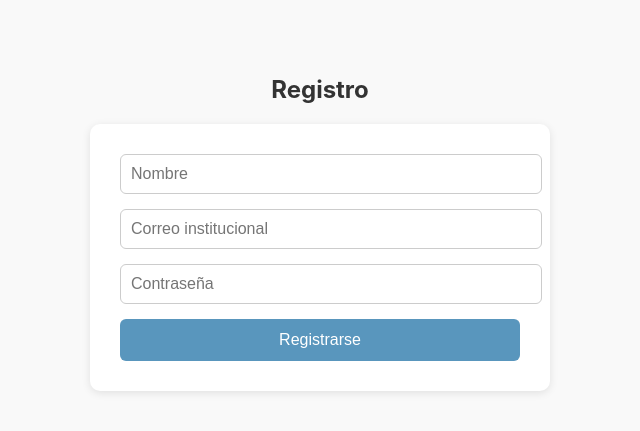
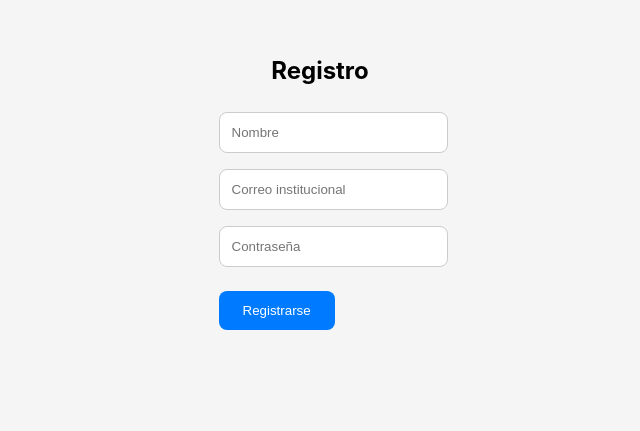
Before and after one commit to iancorral/Swapi-APP, a React (Create React App) app in the folder frontend/: page /registro in a window 1280 px wide. Shown: the part 217-648 px from the top of the page, without its empty margins (320-960 px from the left). Built offline with nearby package versions, Linux system fonts and the light colour scheme.

Commit message:
Se modifican estilos de página web

```diff
--- a/frontend/src/styles/layout.css
+++ b/frontend/src/styles/layout.css
@@ -1,50 +1,44 @@
+/* Centra completamente el contenido */
 .page-container {
   display: flex;
   flex-direction: column;
+  justify-content: center;
   align-items: center;
-  justify-content: center;
-  padding: 40px 20px;
-  min-height: 100vh;
-  background-color: #f9f9f9;
+  height: 100vh; /* 100% de la altura de la pantalla */
+  background-color: #f5f5f5; /* Opcional: fondo claro */
 }
 
-.page-container h2 {
-  margin-bottom: 20px;
-  color: #333;
-}
-
-.page-container form {
-  background-color: #fff;
-  padding: 30px;
-  border-radius: 10px;
-  box-shadow: 0 2px 8px rgba(0, 0, 0, 0.1);
+.form-box {
+  background-color: white;
+  padding: 2rem;
+  border-radius: 12px;
+  box-shadow: 0 4px 12px rgba(0, 0, 0, 0.1);
+  display: flex;
+  flex-direction: column;
+  align-items: center;
   width: 100%;
   max-width: 400px;
 }
 
-.page-container input,
-.page-container textarea,
-.page-container select {
+input {
   width: 100%;
-  padding: 10px;
-  margin-bottom: 15px;
+  padding: 0.75rem;
+  margin: 0.5rem 0;
   border: 1px solid #ccc;
-  border-radius: 6px;
-  font-size: 16px;
+  border-radius: 8px;
 }
 
-.page-container button {
-  width: 100%;
-  padding: 12px;
-  background-color:  #5996bd;
+button {
+  padding: 0.75rem 1.5rem;
+  margin-top: 1rem;
+  background-color: #007bff;
   color: white;
   border: none;
-  border-radius: 6px;
-  font-size: 16px;
+  border-radius: 8px;
   cursor: pointer;
-  transition: background-color 0.2s ease;
+  transition: background-color 0.3s ease;
 }
 
-.page-container button:hover {
-  background-color: #5996bd;
+button:hover {
+  background-color: #0056b3;
 }
```
